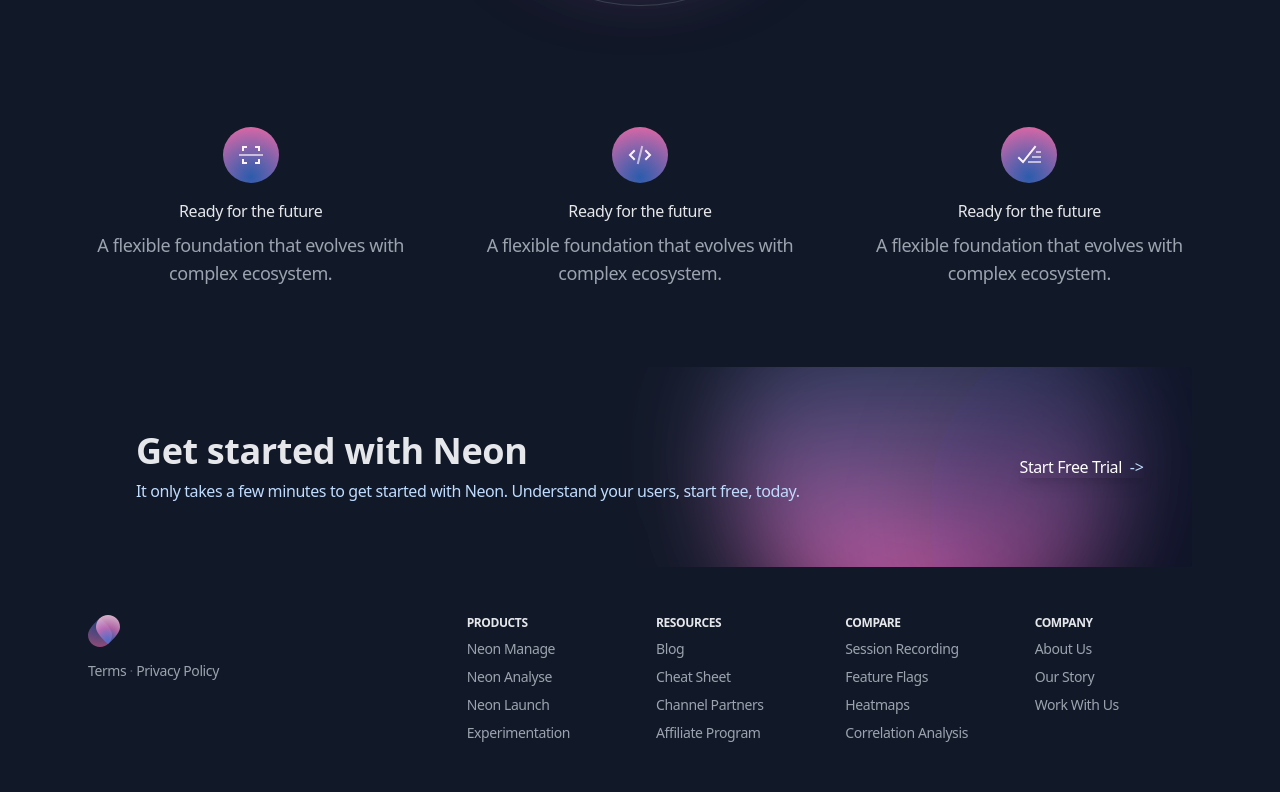
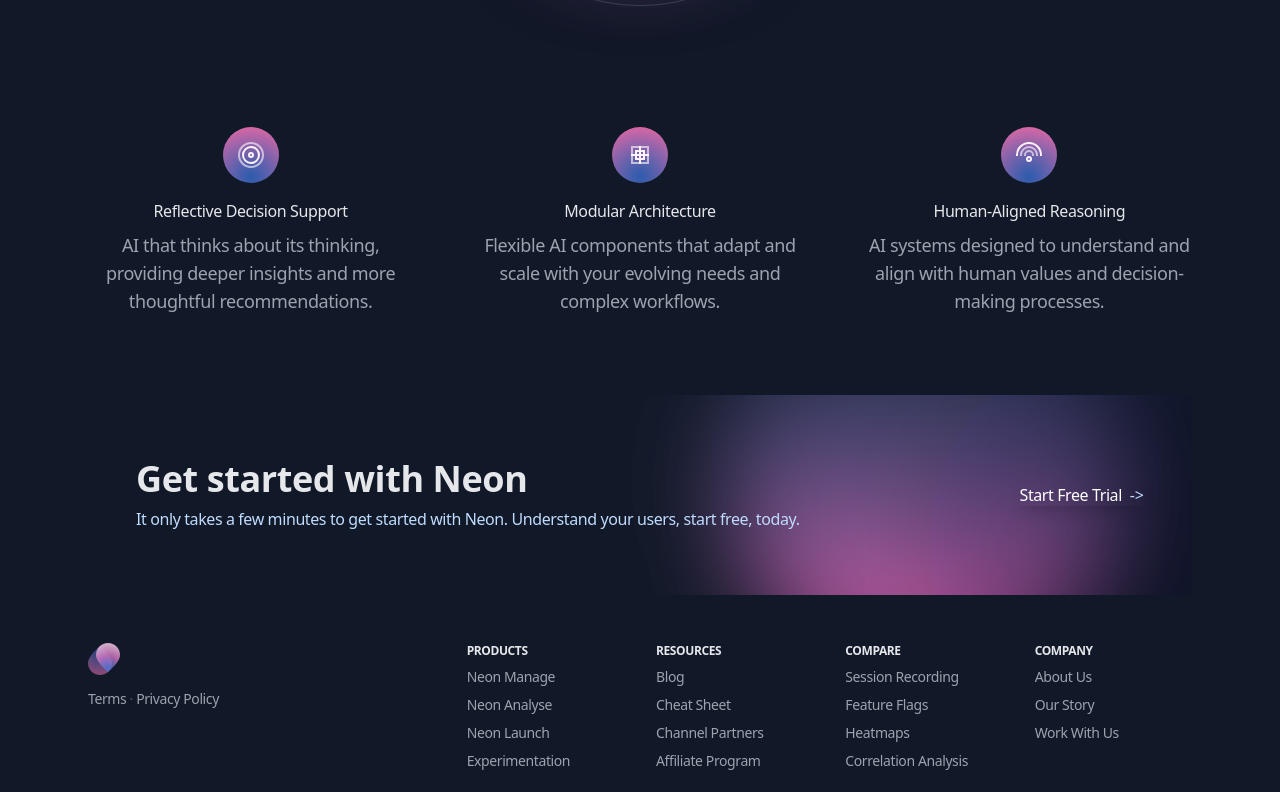
Before and after one commit to mbumpus/DigitalEgoHome, a Next.js app: page / in a window 1280 px wide. Shown: the part 1084-1876 px from the top of the page. Built offline with nearby package versions, Linux system fonts and the light colour scheme.

Commit message:
Update features.tsx

```diff
--- a/components/features.tsx
+++ b/components/features.tsx
@@ -8,10 +8,12 @@
         <div className="py-12 md:py-20">
           {/* Section header */}
           <div className="text-center pb-12 md:pb-20">
-            <h2 className="h2 font-uncut-sans" data-aos="zoom-out">Focus on solving bigger problems</h2>
+            <h2 className="h2 font-uncut-sans" data-aos="zoom-out">
+              AI that understands <em className="font-italic text-transparent bg-clip-text bg-gradient-to-r from-blue-400 to-pink-400">you</em>
+            </h2>
           </div>
           <div className="pb-16" data-aos="zoom-out">
-            <Image src={FeaturesImage} alt="Features" />
+            <Image src={FeaturesImage} alt="DigitalEgo AI Features" />
           </div>
           {/* Items */}
           <div className="max-w-sm mx-auto grid gap-8 md:grid-cols-3 lg:gap-16 items-start md:max-w-none">
@@ -29,14 +31,15 @@
                   <g fill="none" fillRule="evenodd">
                     <use fill="url(#icon1-b)" xlinkHref="#icon1-a" />
                     <g stroke="#FDF2F8" strokeLinecap="square" strokeWidth="2">
-                      <path d="M17 28h22" opacity=".64" />
-                      <path d="M20 23v-3h3M33 20h3v3M36 33v3h-3M23 36h-3v-3" />
+                      <path d="M28 16c6.627 0 12 5.373 12 12s-5.373 12-12 12-12-5.373-12-12 5.373-12 12-12z" opacity=".64" />
+                      <path d="M28 20c4.418 0 8 3.582 8 8s-3.582 8-8 8-8-3.582-8-8 3.582-8 8-8z" />
+                      <circle cx="28" cy="28" r="2" />
                     </g>
                   </g>
                 </svg>
               </div>
-              <h4 className="h4 text-gray-200 text-center mb-2">Ready for the future</h4>
-              <p className="text-lg text-gray-400 text-center">A flexible foundation that evolves with complex ecosystem.</p>
+              <h4 className="h4 text-gray-200 text-center mb-2">Reflective Decision Support</h4>
+              <p className="text-lg text-gray-400 text-center">AI that thinks about its thinking, providing deeper insights and more thoughtful recommendations.</p>
             </div>
             {/* 2nd item */}
             <div className="flex flex-col items-center" data-aos="zoom-out" data-aos-delay="200">
@@ -52,14 +55,15 @@
                   <g fill="none" fillRule="evenodd">
                     <use fill="url(#icon2-b)" xlinkHref="#icon2-a" />
                     <g stroke="#FDF2F8" strokeLinecap="square" strokeWidth="2">
-                      <path d="m22 24-4 4 4 4M34 24l4 4-4 4" />
-                      <path d="m26 36 4-16" opacity=".64" />
+                      <path d="M20 20h16v16H20z" opacity=".64" />
+                      <path d="M24 24h8v8h-8z" />
+                      <path d="M28 20v16M20 28h16" />
                     </g>
                   </g>
                 </svg>
               </div>
-              <h4 className="h4 text-gray-200 text-center mb-2">Ready for the future</h4>
-              <p className="text-lg text-gray-400 text-center">A flexible foundation that evolves with complex ecosystem.</p>
+              <h4 className="h4 text-gray-200 text-center mb-2">Modular Architecture</h4>
+              <p className="text-lg text-gray-400 text-center">Flexible AI components that adapt and scale with your evolving needs and complex workflows.</p>
             </div>
             {/* 3rd item */}
             <div className="flex flex-col items-center" data-aos="zoom-out" data-aos-delay="400">
@@ -75,14 +79,15 @@
                   <g fill="none" fillRule="evenodd">
                     <use fill="url(#icon3-b)" xlinkHref="#icon3-a" />
                     <g stroke="#FDF2F8" strokeLinecap="square" strokeWidth="2">
-                      <path d="m18 31 4 4 12-15" />
-                      <path d="M39 25h-3M39 30h-7M39 35H28" opacity=".64" />
+                      <path d="M16 28c0-6.627 5.373-12 12-12s12 5.373 12 12" />
+                      <path d="M20 28c0-4.418 3.582-8 8-8s8 3.582 8 8M24 28c0-2.21 1.79-4 4-4s4 1.79 4 4" opacity=".64" />
+                      <circle cx="28" cy="32" r="2" />
                     </g>
                   </g>
                 </svg>
               </div>
-              <h4 className="h4 text-gray-200 text-center mb-2">Ready for the future</h4>
-              <p className="text-lg text-gray-400 text-center">A flexible foundation that evolves with complex ecosystem.</p>
+              <h4 className="h4 text-gray-200 text-center mb-2">Human-Aligned Reasoning</h4>
+              <p className="text-lg text-gray-400 text-center">AI systems designed to understand and align with human values and decision-making processes.</p>
             </div>
           </div>
         </div>
```
